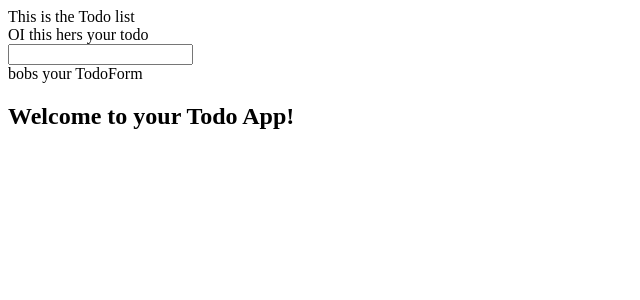
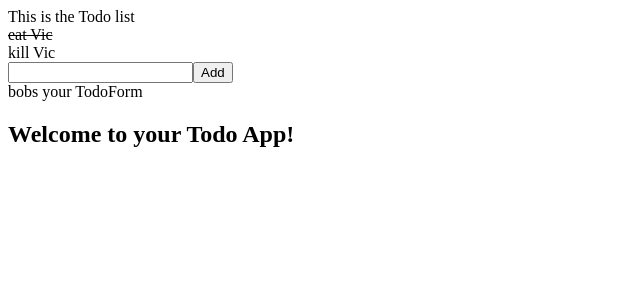
Before and after one commit to bloominstituteoftechnology/web-module-project-class-components, a React (Create React App) app: page / in a window 1280 px wide. Shown: the top 300 px of the page, without its empty margins (0-640 px from the left). Built offline with nearby package versions, Linux system fonts and the light colour scheme; the HTML template or start-up script is replaced by a standard one.

Commit message:
state be tracked and updated accross all components

```diff
--- a/src/App.js
+++ b/src/App.js
@@ -7,12 +7,49 @@ class App extends React.Component {
   // you will need a place to store your state in this component.
   // design `App` to be the parent component of your application.
   // this component is going to take care of state, and any change handlers you need to work with your state
+constructor(){
+  super()
+  this.state = {
+    input:'',
+    tasklist:[{
+      task: 'eat Vic',
+      completed:true
+    },
+    {
+      task: 'kill Vic',
+      completed: false
+
+    }]
+
+  }
+  this.handleChanges = this.handleChanges.bind(this);
+  this.handleClick = this.handleClick.bind(this);
+}
+handleChanges = e => {
+  this.setState({
+    ...this.state,
+    input:e.target.value
+  })
+
+  // update state with each keystroke
+};
+handleClick = (e)=> {
+  e.preventDefault();
+  this.setState({
+    input: '',
+    tasklist:[...this.state.tasklist,{
+      task:this.state.input,
+      completed:false
+    } ]
+
+  })
+}
 
   render() {
     return (
       <div>
-        <TodoList/>
-        <TodoForm/>
+        <TodoList tasklist={this.state.tasklist}/>
+        <TodoForm input={this.state.input} handleChanges = {this.handleChanges} handleClick = {this.handleClick}/>
         <h2>Welcome to your Todo App!</h2>
       </div>
     );
--- a/src/components/Todo.js
+++ b/src/components/Todo.js
@@ -5,7 +5,12 @@ class Todo extends React.Component{
 
     render(){
         return(
-            <div>OI this hers your todo </div>
+            <div>
+               {this.props.task.completed
+               ? (<strike>{this.props.task.task}</strike>)
+                : this.props.task.task
+            }
+            </div>
         )
     }
  }
--- a/src/components/TodoForm.js
+++ b/src/components/TodoForm.js
@@ -5,7 +5,8 @@ class TodoForm extends React.Component{
     render(){
         return(
             <form>
-                <input/>
+                <input value ={this.props.input} onChange={this.props.handleChanges} type="text" name="item" />
+                <button onClick = {this.props.handleClick}>Add</button>
             <div>bobs your TodoForm </div>
             </form>
         )
--- a/src/components/TodoList.js
+++ b/src/components/TodoList.js
@@ -5,8 +5,10 @@ import Todo from './Todo'
 class TodoList extends React.Component {
 render(){
   return(<div>
-    <div> This is the Todo list </div>
-    <Todo/>
+     This is the Todo list {this.props.tasklist.map(item =>(
+      <Todo task={item}/>
+    ))}
+
     </div>
 
   )
```
